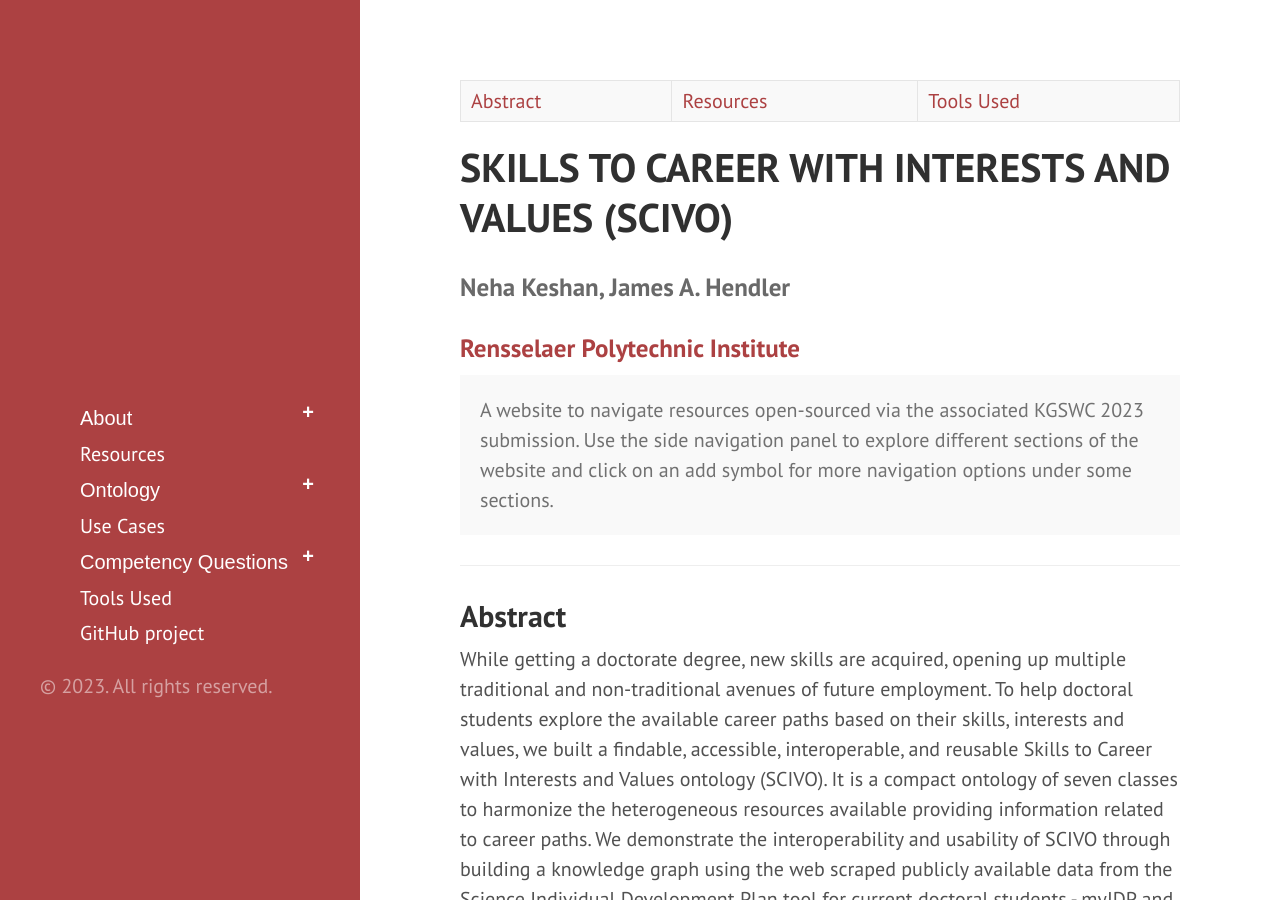
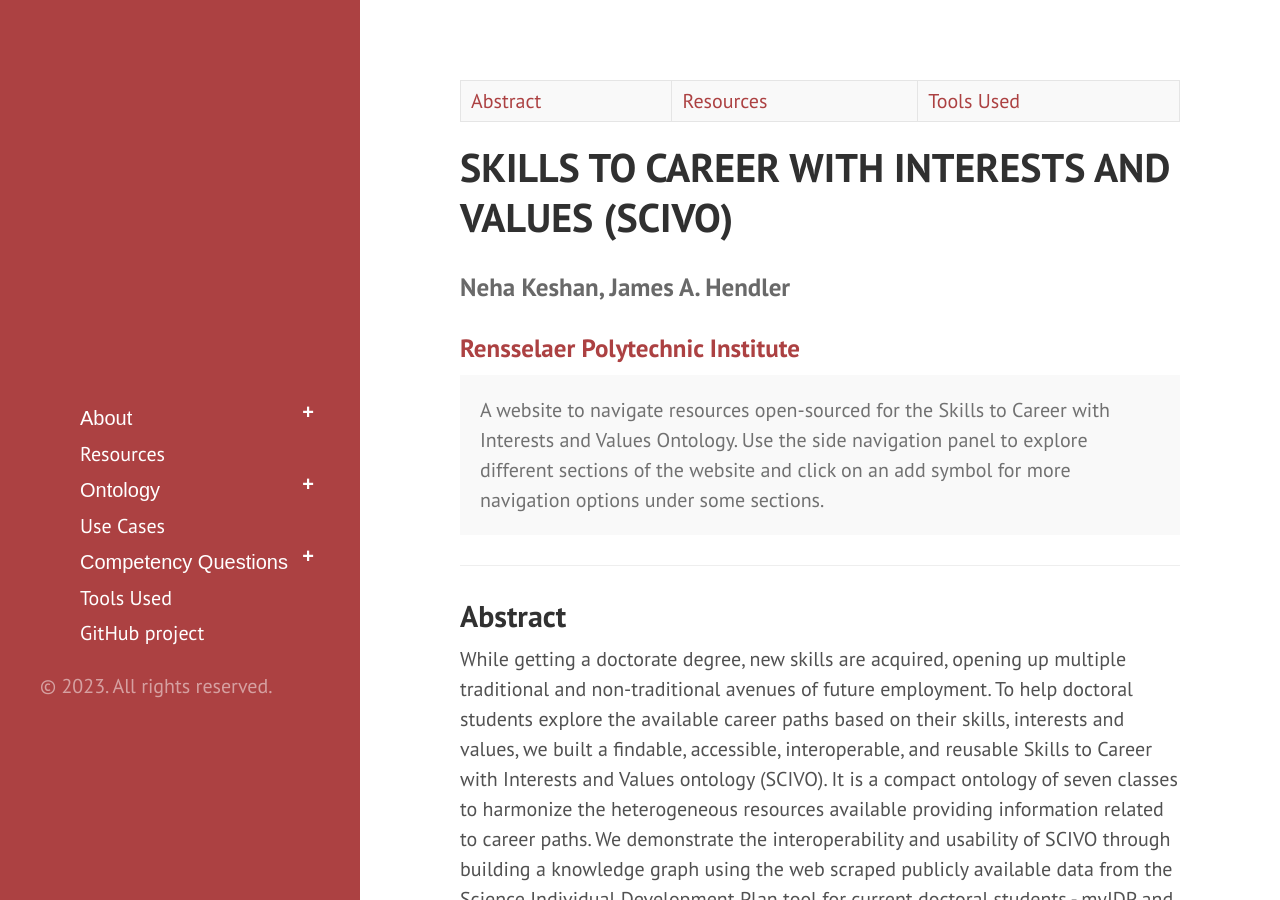
Before and after one commit to tetherless-world/sciv-ontology, a Jekyll site: the page built from index.md, in a window 1280 px wide and 900 px high. Built offline with Jekyll 4.4.1, drawn with Linux system fonts in a browser that asks for light colours; Markdown is read by kramdown in place of the engine named in the settings; the list of posts is cut into pages by our own code.

Commit message:
Update index.md

```diff
--- a/index.md
+++ b/index.md
@@ -9,7 +9,7 @@ title: Skills to Career with Interests and Values Ontology (SCIVO)
 <h1 class="page-title" style="text-transform:uppercase;" id="header">Skills to Career with Interests and Values (SCIVO)</h1>
 <h3 style="color:dimgrey;">Neha Keshan, James A. Hendler</h3>
 <h3><a href="https://www.rpi.edu/">Rensselaer Polytechnic Institute</a></h3>
-<p class="message">A website to navigate resources open-sourced via the associated KGSWC 2023 submission. Use the side navigation panel to explore different sections of the website and click on an add symbol for more navigation options under some sections.</p>
+<p class="message">A website to navigate resources open-sourced for the Skills to Career with Interests and Values Ontology. Use the side navigation panel to explore different sections of the website and click on an add symbol for more navigation options under some sections.</p>
 
 <hr>
 <article class="mb-5" id="abstract">
```
